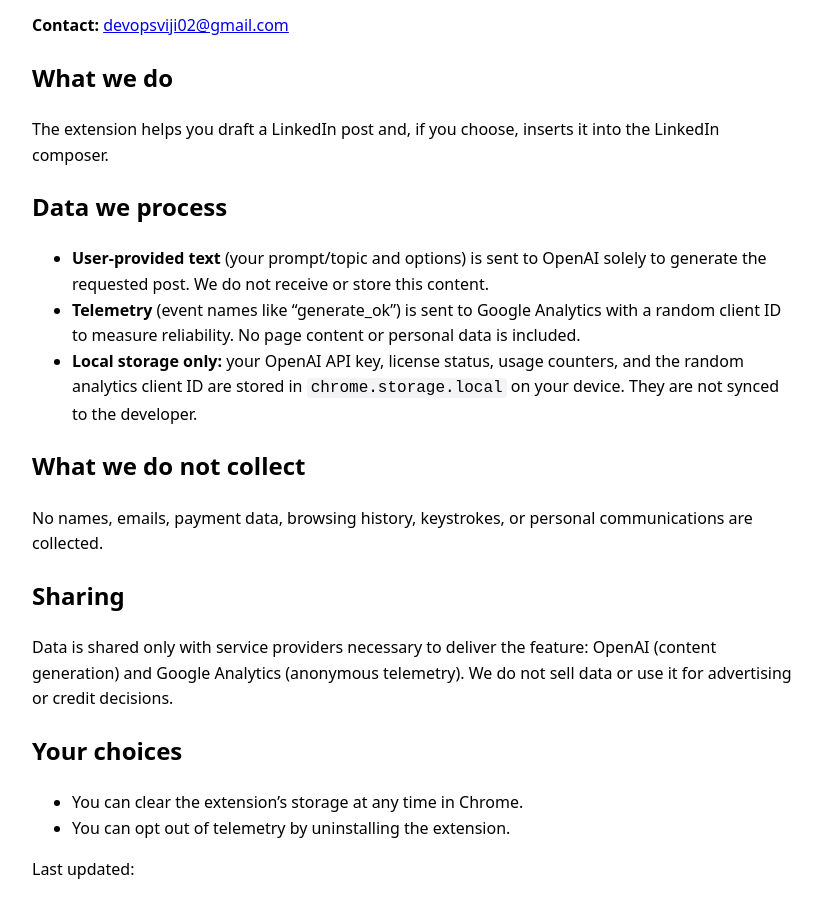
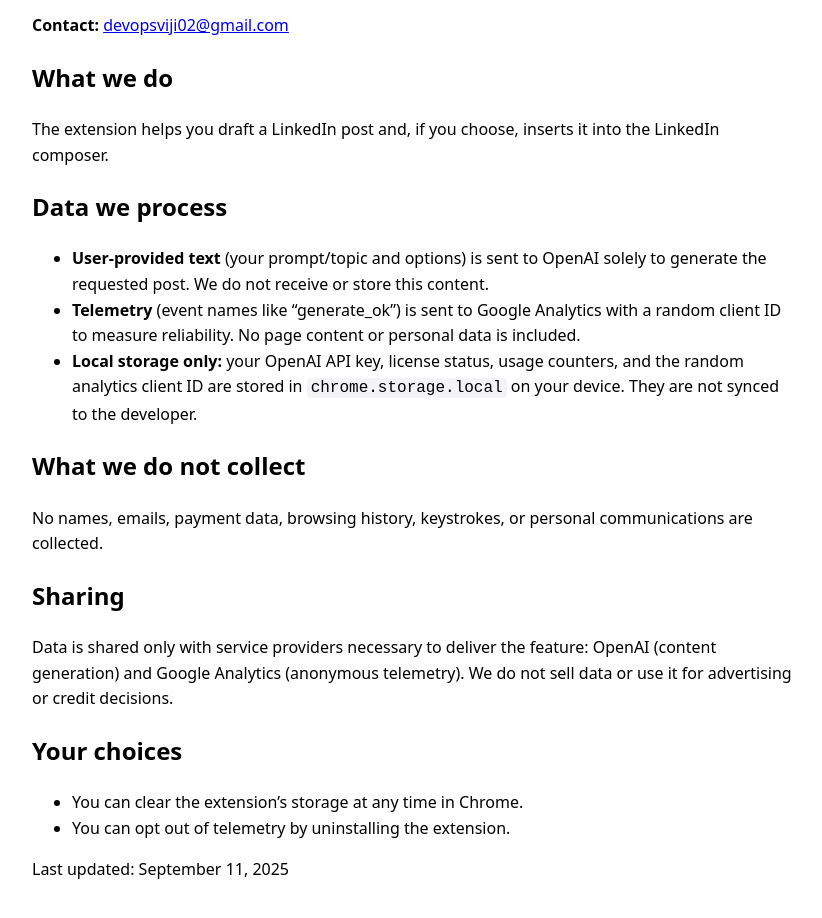
Before and after one commit to devopsviji02-png/lpgen-site, a plain HTML site: page privacy.html in a window 1280 px wide. Shown: the part 132-1050 px from the top of the page, without its empty margins (228-1050 px from the left). Drawn offline with Linux system fonts and the light colour scheme.

Commit message:
Update privacy.html

```diff
--- a/privacy.html
+++ b/privacy.html
@@ -33,4 +33,4 @@ OpenAI (content generation) and Google Analytics (anonymous telemetry). We do no
   <li>You can opt out of telemetry by uninstalling the extension.</li>
 </ul>
 
-<p>Last updated: <!-- set today’s date --></p>
+<p>Last updated: <time datetime="2025-09-11">September 11, 2025</time></p>
```
